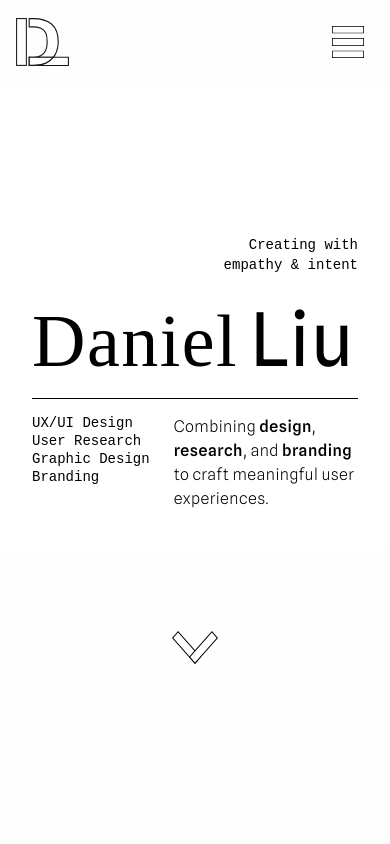
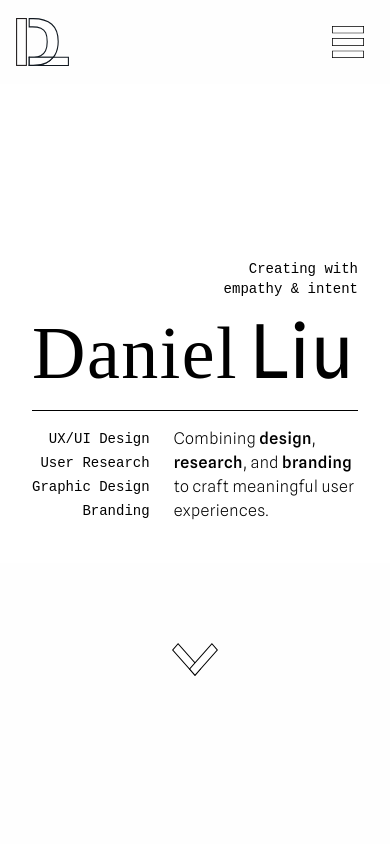
Before and after one commit to daniel-liu01/portfolio, a Next.js app: page / in a window 390 px wide. Shown: the top 844 px of the page. Built offline with nearby package versions, Linux system fonts and the light colour scheme; a web font is replaced by a local one.

Commit message:
add hover effects for landing page

```diff
--- a/components/Hero.css
+++ b/components/Hero.css
@@ -26,10 +26,27 @@
 }
 
 .hero-name {
-  display: flex;
+  position: relative;
+  z-index: 1;
+  display: inline-flex;
   gap: var(--space-20);
   margin-bottom: var(--space-24);
   align-items: baseline;
+  transition:
+    transform 0.4s cubic-bezier(0.25, 0.46, 0.45, 0.94),
+    filter 0.4s ease-out;
+  transform-origin: left center;
+  pointer-events: none;
+}
+
+.hero-name:hover {
+  transform: scale(1.05);
+  filter: drop-shadow(0 4px 10px rgba(0, 0, 0, 0.12));
+}
+
+.hero-name-first,
+.hero-name-last {
+  pointer-events: auto;
 }
 
 .hero-name-first {
@@ -58,6 +75,7 @@
 /* Top Right Tagline */
 .hero-tagline {
   position: absolute;
+  z-index: 2;
   top: var(--space-48);
   left: 700px;
   font-family: "Spline Sans Mono", monospace;
@@ -74,6 +92,19 @@
   font-weight: 400;
 }
 
+.hero-tagline-inner {
+  display: inline-block;
+  transition:
+    transform 0.4s cubic-bezier(0.25, 0.46, 0.45, 0.94),
+    filter 0.4s ease-out;
+  transform-origin: right top;
+}
+
+.hero-tagline:hover .hero-tagline-inner {
+  transform: scale(1.05);
+  filter: drop-shadow(0 4px 10px rgba(0, 0, 0, 0.12));
+}
+
 /* Divider Line */
 @keyframes hero-divider-draw {
   from {
@@ -87,14 +118,34 @@
 }
 
 .hero-divider {
+  position: relative;
+  z-index: 1;
   width: 100%;
   max-width: 700px;
   height: 1px;
-  background-color: #000;
-  margin: var(--space-20) auto;
+  padding: 0;
+  margin: 4px auto 12px;
   transform-origin: left center;
   opacity: 0;
   animation: hero-divider-draw 0.65s cubic-bezier(0.85, 0, 1, 1) 2.15s forwards;
+}
+
+.hero-divider-inner {
+  display: block;
+  position: relative;
+  width: 100%;
+  height: 1px;
+  transform-origin: left center;
+}
+
+.hero-divider-inner::before {
+  content: "";
+  position: absolute;
+  left: 0;
+  top: 0;
+  width: 100%;
+  height: 1px;
+  background-color: #000;
 }
 
 /* Services List and Description Container */
@@ -115,6 +166,7 @@
 
 .hero-services {
   position: absolute;
+  z-index: 2;
   top: 148px;
   right: calc(var(--space-80) + 477px + var(--space-20));
   left: auto;
@@ -126,18 +178,35 @@
   text-align: right;
   display: flex;
   flex-direction: column;
-  gap: var(--space-4);
+  gap: var(--space-12);
   opacity: 0;
   animation: hero-content-slide-down 0.65s ease-out 3.15s forwards;
 }
 
-.hero-services p {
+.hero-services-inner {
+  display: flex;
+  flex-direction: column;
+  gap: var(--space-4);
+  transition:
+    transform 0.4s cubic-bezier(0.25, 0.46, 0.45, 0.94),
+    filter 0.4s ease-out;
+  transform-origin: left center;
+}
+
+.hero-services:hover .hero-services-inner {
+  transform: scale(1.05);
+  filter: drop-shadow(0 4px 10px rgba(0, 0, 0, 0.12));
+}
+
+.hero-services p,
+.hero-services-inner p {
   margin: 0;
 }
 
 /* Description */
 .hero-description {
   position: absolute;
+  z-index: 2;
   top: 144px;
   right: var(--space-80);
   left: auto;
@@ -151,6 +220,19 @@
   margin: 0;
   opacity: 0;
   animation: hero-content-slide-down 0.65s ease-out 3.15s forwards;
+}
+
+.hero-description-inner {
+  display: inline-block;
+  transition:
+    transform 0.4s cubic-bezier(0.25, 0.46, 0.45, 0.94),
+    filter 0.4s ease-out;
+  transform-origin: right center;
+}
+
+.hero-description:hover .hero-description-inner {
+  transform: scale(1.05);
+  filter: drop-shadow(0 4px 10px rgba(0, 0, 0, 0.12));
 }
 
 .hero-description strong {
@@ -205,8 +287,7 @@
   .hero-container {
     display: flex;
     flex-direction: column;
-    padding-left: var(--space-16);
-    padding-right: var(--space-16);
+    padding: var(--space-24) var(--space-16) 0;
   }
 
   .hero-tagline {
@@ -214,7 +295,7 @@
     align-self: flex-end;
     text-align: right;
     font-size: 14px;
-    margin-bottom: var(--space-24);
+    margin-bottom: var(--space-12);
   }
 
   .hero-name {
@@ -249,10 +330,16 @@
   .hero-services {
     position: static;
     font-size: 14px;
-    gap: var(--space-2);
+    margin-top: var(--space-4);
     margin-bottom: 0;
     flex-shrink: 0;
-    text-align: left;
+    text-align: right;
+    align-self: flex-start;
+  }
+
+  .hero-services-inner {
+    gap: var(--space-8);
+    align-items: flex-end;
   }
 
   .hero-description {
--- a/components/Hero.jsx
+++ b/components/Hero.jsx
@@ -12,25 +12,33 @@ function Hero() {
 
         {/* Top Right Tagline */}
         <p className="hero-tagline">
+          <span className="hero-tagline-inner">
             Creating with
             <br />
             <strong>empathy & intent</strong>
+          </span>
         </p>
 
         {/* Divider Line */}
-        <div className="hero-divider"></div>
+        <div className="hero-divider">
+          <span className="hero-divider-inner" />
+        </div>
 
         {/* Services + Description row (mobile: side by side) */}
         <div className="hero-bottom">
           <div className="hero-services">
+            <div className="hero-services-inner">
               <p>UX/UI Design</p>
               <p>User Research</p>
               <p>Graphic Design</p>
               <p>Branding</p>
             </div>
+          </div>
           <p className="hero-description">
+            <span className="hero-description-inner">
               Combining <strong>design</strong>, <strong>research</strong>, and{" "}
               <strong>branding</strong> to craft meaningful user experiences.
+            </span>
           </p>
         </div>
       </div>
```
Also changed, not shown: app/globals.css (+4 -4 lines). Lines whose indentation alone changed are shown as unchanged.
